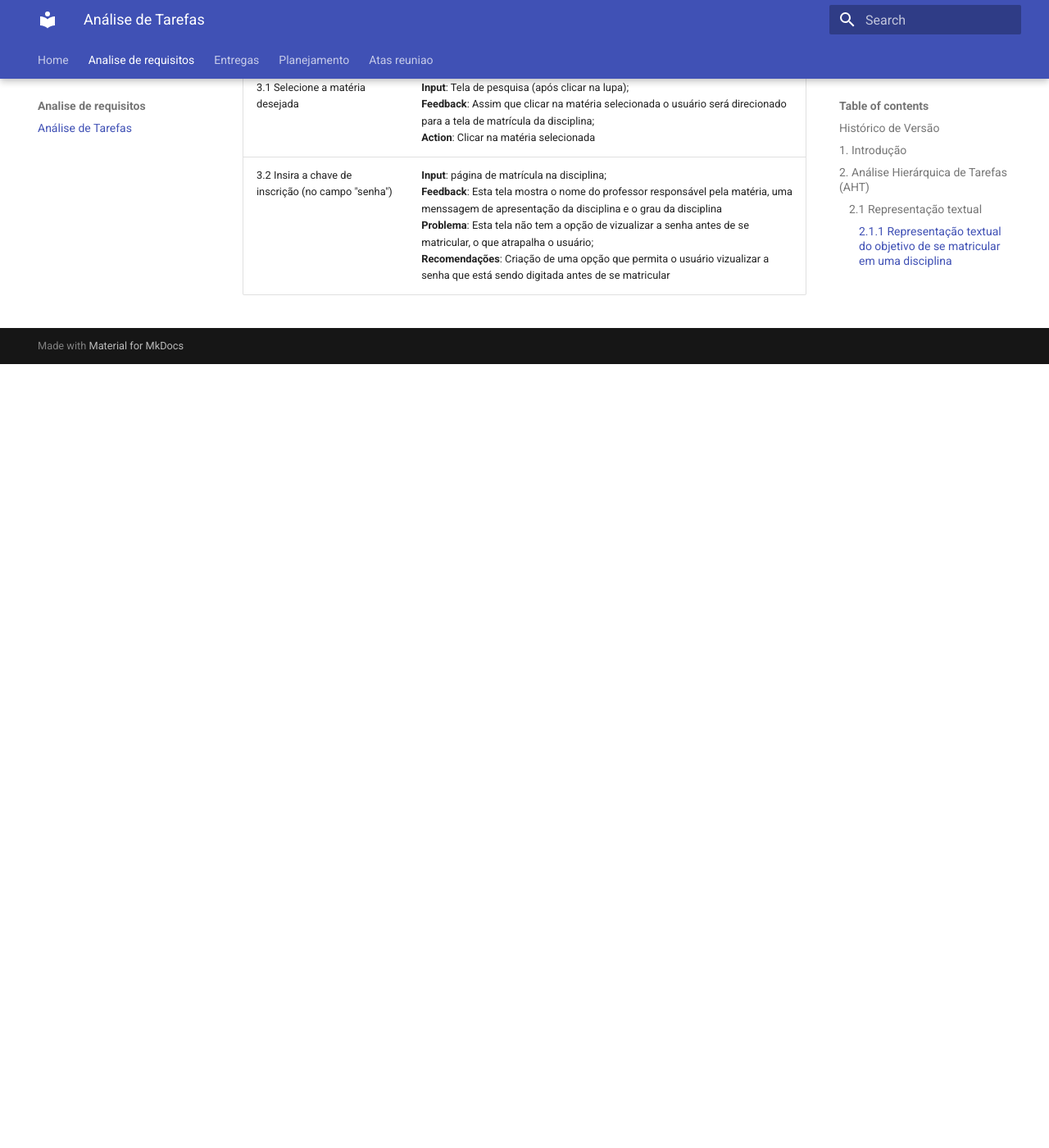
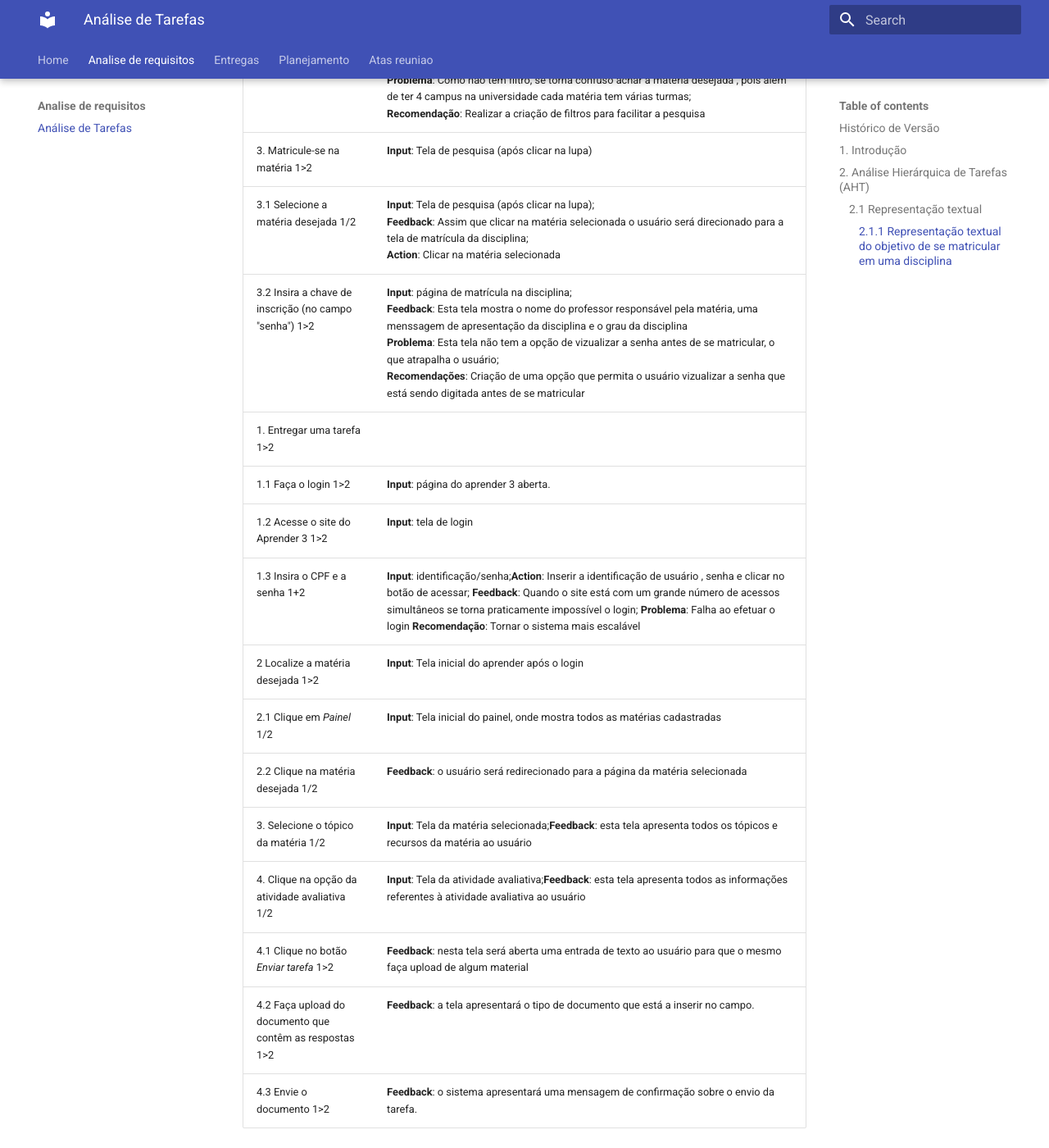
Before and after one commit to mdsreq-fga-unb/2022.2-Aprender3, an MkDocs documentation site: the page built from docs/Analise de requisitos/analise_de_tarefas.md, in a window 1280 px wide and 1400 px high, scrolled down 2101 px. Shown: the whole window at 82% size. Built offline with MkDocs 1.6.1 and Material for MkDocs 9.7.7, drawn with Linux system fonts in a browser that asks for light colours; before the commit the page ends 2545 px from its top, so only the background shows below that; some of the changed text lies outside the part shown.

Commit message:
documentation: Adicionar mais um plano e melhorar a fundamentação teórica

```diff
--- a/docs/Analise de requisitos/analise_de_tarefas.md
+++ b/docs/Analise de requisitos/analise_de_tarefas.md
@@ -1,20 +1,27 @@
 # <center>Análise de Tarefas
 
 ### Histórico de Versão
+
 | Data       | Versão | Descrição            | Autor             |
 |:----------:|:------:|:--------------------:|:-----------------:|
 | 06.12.2022 | 1.0 | Realização da Análise de Tarefas | Igor Thiago |
 
 ## 1. Introdução
+
 A análise de tarefas nada mais é do que uma ferramenta de análise de dados para entender as etapas do processo de interação do usuário com o sistema. Isso consiste em dividir as tarefas em subtarefas, de forma que seja possível entender a sequência, hierarquia, condições e critérios de desempenho das tarefas a serem executadas. A análise de tarefas não tem o objetivo de avaliar a usabilidade do produto, somente de documentar o fluxo dos processos.
 
 ## 2. Análise Hierárquica de Tarefas (AHT)
-Esta análise se inicia a partir dos objetivos do usuário para identificar as tarefas a serem realizadas a fim de atingir tais objetivos. Um plano serve para indicar a sequencia de tarefas que se deve realizar para atingir um determinado objetivo. Na notação textual, os itens de número zero representam os objetivos, os itens subsequentes são as tarefas e seus subitens representam sub tarefas.
+
+Esta análise se inicia a partir dos objetivos do usuário para identificar as tarefas a serem realizadas a fim de atingir tais objetivos. Um plano serve para indicar a sequencia de tarefas que se deve realizar para atingir um determinado objetivo. Na notação textual, os itens de número zero representam os objetivos, os itens subsequentes são as tarefas e seus subitens representam sub tarefas.Uma operação é especiﬁcada pelas circunstâncias nas quais o objetivo é ativado (input ou entrada), pelas atividades ou ações (actions) que contribuem para atingi-lo e pelas condições que indicam o seu atingimento (feedback).Existem 3 tipos de notação:
+
+ * **1>2** indica que o objetivo é sequencial;
+ * **1+2** indica que o objetivo pode se executado em paralelo;
+ * **1/2** indica que o objetivo é de seleção, ou seja, quando o usuário seleciona uma determinada opção.
+
 
 ### 2.1 Representação textual
 
 #### 2.1.1 Representação textual do objetivo de se matricular em uma disciplina
-
 
 **0.** Matrícula em disciplina
 <br>&emsp;&emsp;**1.** Faça login
@@ -30,22 +37,30 @@
 
 Plano 0: faça 1 - 2 - 3
 
-Plano 1: faça 1.1 - 1.2
-
-Plano 2: faça 2.1 - 2.2 - 2.3
-
-Plano 3: faça 3.1 - 3.2
+Plano 1: faça 1 - 2 - 3 - 4
 
 | Objetivos/ operações | Problemas e recomendações |
 |:--------------------|:-------------------------|
 | 0. Matrícula em disciplina | |
-| 1. Faça login |  **Input**: página do aprender 3 aberta.|
-| 1.1 Acesse o site do aprender 3 | **Input**: Tela de login|
-| 1.2 Insira CPF e senha |  **Input**: identificação/senha; <br> **Action**: Inserir a identificação de usuário , senha e clicar no botão de acessar; <br>**Feedback**: Quando o site está com um grande número de acessos simultâneos se torna praticamente impossível o login; <br>**Problema**: Falha ao efetuar o login;<br> **Recomendação**: Aumentar a capacidade de usuários simultâneos da plataforma|
-| 2. Localize a matéia desejada |  **Input**: Tela inicial do aprender após o login |
-| 2.1 Acesse a busca de matérias (no "Search courses) |  **Input**: Barra de pesquisa na parte superior direita do site; <br> **Action**: clique no campo de pesquisa|
-| 2.2 Insira o nome da matéria desejada |  **Input**: Barra de pesquisa na parte superior direita do site;<br> **Action**: Digite o nome da matéria desejada|
-| 2.3 Pesquise pela matéria clicando na lupa |  **Input**: Barra de pesquisa na parte superior direita do site;<br>**Action**: clique na lupa;<br> **Feedback**: Ao pesquisar uma matéria a plataforma não oferece nenhum tipo de filtro, ou seja, mostra todos os resultados que contenham o nome pesquisado; <br>**Problema**: Como não tem filtro, se torna confuso achar a matéria desejada , pois além de ter 4 campus na universidade cada matéria tem várias turmas;<br> **Recomendação**: Realizar a criação de filtros para facilitar a pesquisa |
-| 3. Matricule-se na matéria | **Input**: Tela de pesquisa (após clicar na lupa) |
-| 3.1 Selecione a matéria desejada |  **Input**: Tela de pesquisa (após clicar na lupa);<br>**Feedback**: Assim que clicar na matéria selecionada o usuário será direcionado para a tela de matrícula da disciplina;<br>**Action**: Clicar na matéria selecionada|
-| 3.2 Insira a chave de inscrição (no campo "senha") |  **Input**: página de matrícula na disciplina; <br>**Feedback**: Esta tela mostra o nome do professor responsável pela matéria, uma menssagem de apresentação da disciplina e o grau da disciplina<br>**Problema**: Esta tela não tem a opção de vizualizar a senha antes de se matricular, o que atrapalha o usuário;<br>**Recomendações**: Criação de uma opção que permita o usuário vizualizar a senha que está sendo digitada antes de se matricular|
+| 1. Faça login 1>2 |  **Input**: página do aprender 3 aberta.|
+| 1.1 Acesse o site do aprender 3 1/2 | **Input**: Tela de login|
+| 1.2 Insira CPF e senha 1+2 |  **Input**: identificação/senha; <br> **Action**: Inserir a identificação de usuário , senha e clicar no botão de acessar; <br>**Feedback**: Quando o site está com um grande número de acessos simultâneos se torna praticamente impossível o login; <br>**Problema**: Falha ao efetuar o login;<br> **Recomendação**: Tornar o sistema mais escalável|
+| 2. Localize a matéia desejada 1>2 |  **Input**: Tela inicial do aprender após o login |
+| 2.1 Acesse a busca de matérias  (no "Search courses) 1>2 |  **Input**: Barra de pesquisa na parte superior direita do site; <br> **Action**: clique no campo de pesquisa|
+| 2.2 Insira o nome da matéria desejada 1>2 |  **Input**: Barra de pesquisa na parte superior direita do site;<br> **Action**: Digite o nome da matéria desejada|
+| 2.3 Pesquise pela matéria clicando na lupa 1>2 |  **Input**: Barra de pesquisa na parte superior direita do site;<br>**Action**: clique na lupa;<br> **Feedback**: Ao pesquisar uma matéria a plataforma não oferece nenhum tipo de filtro, ou seja, mostra todos os resultados que contenham o nome pesquisado; <br>**Problema**: Como não tem filtro, se torna confuso achar a matéria desejada , pois além de ter 4 campus na universidade cada matéria tem várias turmas;<br> **Recomendação**: Realizar a criação de filtros para facilitar a pesquisa |
+| 3. Matricule-se na matéria 1>2 | **Input**: Tela de pesquisa (após clicar na lupa) |
+| 3.1 Selecione a matéria desejada 1/2 |  **Input**: Tela de pesquisa (após clicar na lupa);<br>**Feedback**: Assim que clicar na matéria selecionada o usuário será direcionado para a tela de matrícula da disciplina;<br>**Action**: Clicar na matéria selecionada|
+| 3.2 Insira a chave de inscrição (no campo "senha") 1>2 |  **Input**: página de matrícula na disciplina; <br>**Feedback**: Esta tela mostra o nome do professor responsável pela matéria, uma menssagem de apresentação da disciplina e o grau da disciplina<br>**Problema**: Esta tela não tem a opção de vizualizar a senha antes de se matricular, o que atrapalha o usuário;<br>**Recomendações**: Criação de uma opção que permita o usuário vizualizar a senha que está sendo digitada antes de se matricular|
+| 1. Entregar uma tarefa 1>2|  |
+| 1.1 Faça o login 1>2| **Input**: página do aprender 3 aberta. |
+| 1.2 Acesse o site do Aprender 3 1>2| **Input**: tela de login |
+| 1.3 Insira o CPF e a senha 1+2| **Input**: identificação/senha;**Action**: Inserir a identificação de usuário , senha e clicar no botão de acessar; **Feedback**: Quando o site está com um grande número de acessos simultâneos se torna praticamente impossível o login; **Problema**: Falha ao efetuar o login **Recomendação**: Tornar o sistema mais escalável |
+| 2 Localize a matéria desejada 1>2 | **Input**: Tela inicial do aprender após o login |
+| 2.1 Clique em *Painel* 1/2 | **Input**: Tela inicial do painel, onde mostra todos as matérias cadastradas |
+| 2.2 Clique na matéria desejada 1/2 | **Feedback**: o usuário será redirecionado para a página da matéria selecionada |
+| 3. Selecione o tópico da matéria 1/2 | **Input**: Tela da matéria selecionada;**Feedback**: esta tela apresenta todos os tópicos e recursos da matéria ao usuário |
+| 4. Clique na opção da atividade avaliativa 1/2 | **Input**: Tela da atividade avaliativa;**Feedback**: esta tela apresenta todos as informações referentes à atividade avaliativa ao usuário |
+| 4.1 Clique no botão *Enviar tarefa* 1>2 | **Feedback**: nesta tela será aberta uma entrada de texto ao usuário para que o mesmo faça upload de algum material |
+| 4.2 Faça upload do documento que contêm as respostas 1>2 | **Feedback**: a tela apresentará o tipo de documento que está a inserir no campo. |
+| 4.3 Envie o documento 1>2 | **Feedback**: o sistema apresentará uma mensagem de confirmação sobre o envio da tarefa. |
```
